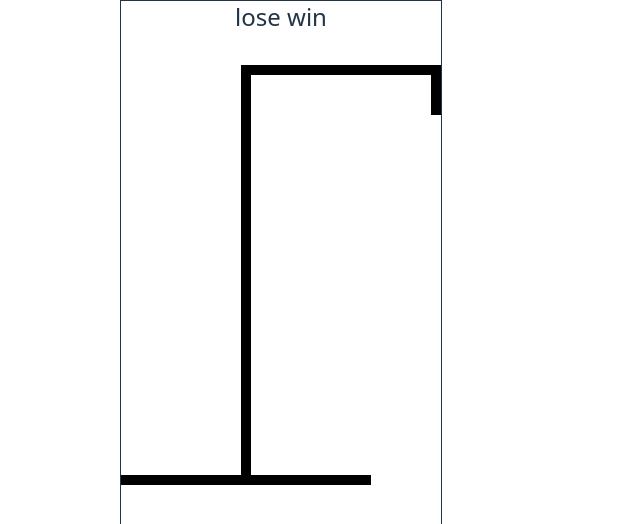
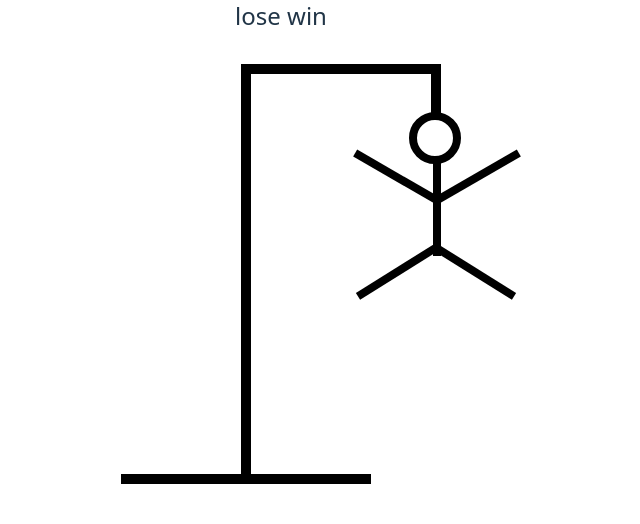
Before and after one commit to baharvhbii-prog/Hangman-game, a React (Vite) app in the folder Hmangman-game/: page / in a window 1280 px wide. Shown: the top 524 px of the page, without its empty margins (359-999 px from the left). Built offline with nearby package versions, Linux system fonts and the light colour scheme.

Commit message:
drawing done

```diff
--- a/Hmangman-game/src/App.tsx
+++ b/Hmangman-game/src/App.tsx
@@ -10,7 +10,7 @@ function App() {
   console.log(wordToGuess);
   const [guessLtters, setGuessLtters] = useState<string[]>([]);
   return (
-    <div className="max-w-200 flex flex-col gap-8 m-auto items-center border">
+    <div className="max-w-200 flex flex-col gap-8 m-auto items-center ">
       <div className="text-2xl text-center">lose win</div>
       <HngmanDrawing />
       <HngmanWord />
--- a/Hmangman-game/src/components/HngmanDrawing/HngmanDrawing.tsx
+++ b/Hmangman-game/src/components/HngmanDrawing/HngmanDrawing.tsx
@@ -1,13 +1,34 @@
-
+const HEAD = (
+  <div className="w-13 h-13 rounded-full border-black border-8 absolute top-12 -right-5"></div>
+);
+const BODY = <div className="w-2 h-25  absolute top-23 right-0 bg-black"></div>;
+const RIGHT_ARM = (
+  <div className="w-23 h-2  absolute top-27 -right-21 bg-black -rotate-30"></div>
+);
+const LEFT_ARM = (
+  <div className="w-23 h-2  absolute top-27 right-0 bg-black rotate-30"></div>
+);
+const RIGHT_LEG = (
+  <div className="w-23 h-2  absolute top-51 -right-20 bg-black rotate-32"></div>
+);
+const LEFT_LEG = (
+  <div className="w-23 h-2  absolute top-51 -right-0.5 bg-black -rotate-32"></div>
+);
 const HngmanDrawing = () => {
   return (
     <div className="relative">
-        <div className="h-12.5 w-2.5 bg-black absolute top-0 right-0"></div>
-        <div className="h-2.5 w-50 bg-black ml-30"></div>
-        <div className="h-100 w-2.5 bg-black ml-30"></div>
+      {HEAD}
+      {BODY}
+      {RIGHT_ARM}
+      {LEFT_ARM}
+      {RIGHT_LEG}
+      {LEFT_LEG}
+      <div className="h-12.5 w-2.5 bg-black absolute top-0 right-0"></div>
+      <div className="h-2.5 w-50 bg-black ml-30"></div>
+      <div className="h-100 w-2.5 bg-black ml-30"></div>
       <div className="w-62.5 h-2.5 bg-black"></div>
     </div>
-  )
-}
+  );
+};
 
-export default HngmanDrawing
+export default HngmanDrawing;
```
